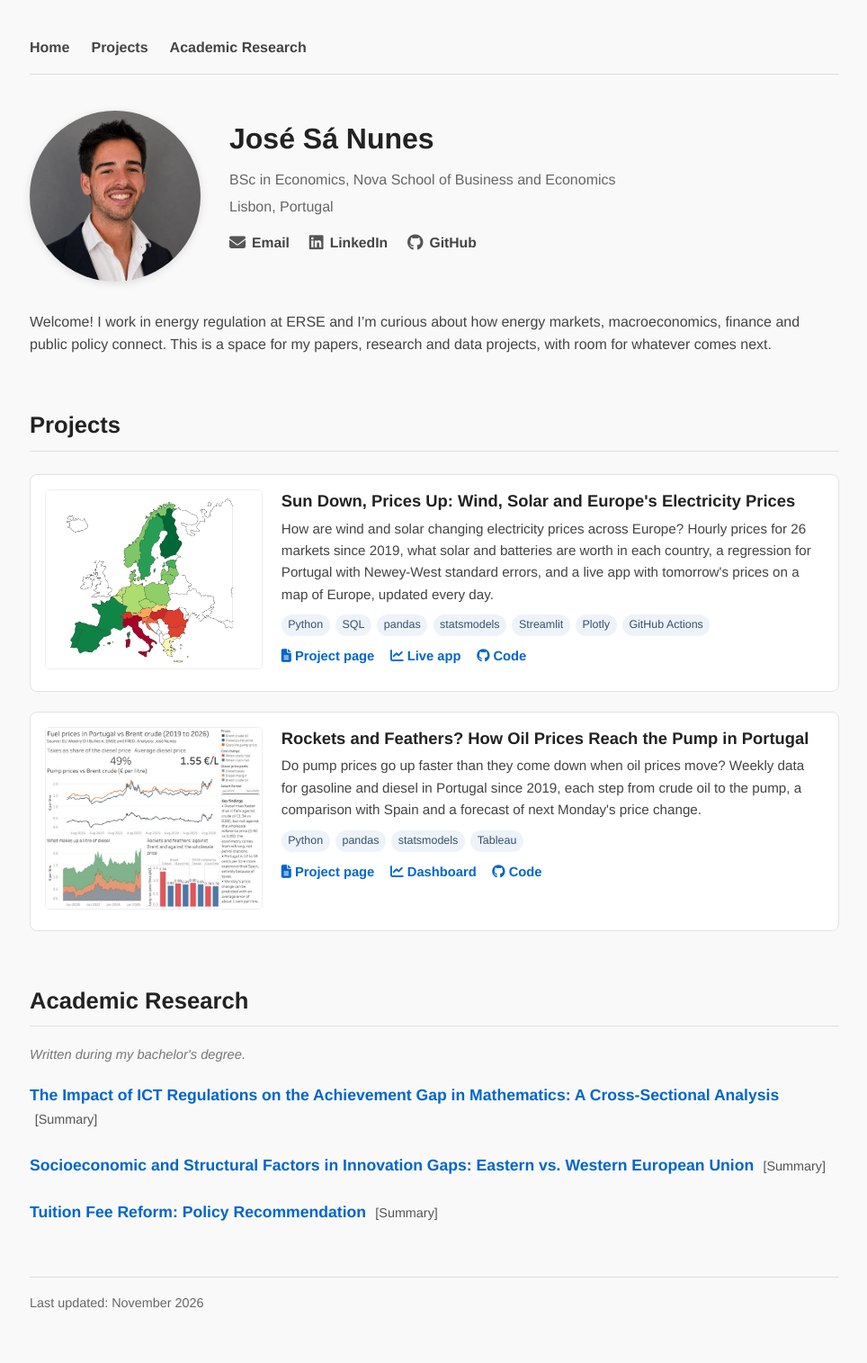
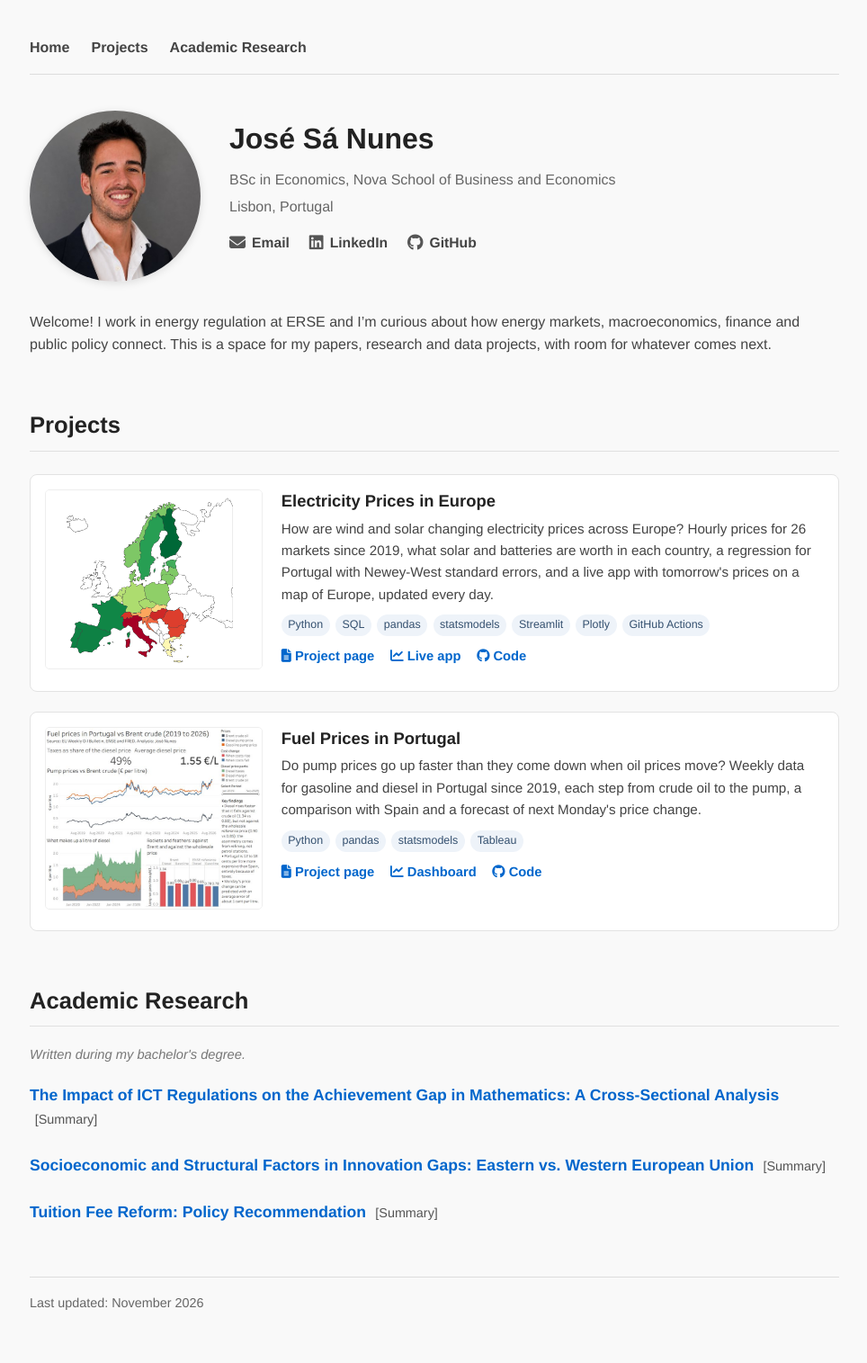
Before and after one commit to josepaulonunes/josepaulonunes.github.io, a Jekyll site: the page built from index.md, in a window 1280 px wide. Shown: the whole page at 90% size, without its empty margins (157-1121 px from the left). Built offline with Jekyll 4.4.1, drawn with Linux system fonts in a browser that asks for light colours.

Commit message:
Use short titles for the projects

```diff
--- a/index.md
+++ b/index.md
@@ -37,7 +37,7 @@ Welcome! I work in energy regulation at ERSE and I’m curious about how energy
   <div class="project-card">
     <a href="/electricity-tracker/" class="project-thumb"><img src="/electricity-tracker/app_thumbnail.png" alt="Map of tomorrow's electricity prices across Europe"></a>
     <div class="project-body">
-    <h3><a href="/electricity-tracker/">Sun Down, Prices Up: Wind, Solar and Europe's Electricity Prices</a></h3>
+    <h3><a href="/electricity-tracker/">Electricity Prices in Europe</a></h3>
       <p>How are wind and solar changing electricity prices across Europe? Hourly prices for 26 markets since 2019, what solar and batteries are worth in each country, a regression for Portugal with Newey-West standard errors, and a live app with tomorrow's prices on a map of Europe, updated every day.</p>
       <div class="tags"><span>Python</span><span>SQL</span><span>pandas</span><span>statsmodels</span><span>Streamlit</span><span>Plotly</span><span>GitHub Actions</span></div>
       <div class="project-links">
@@ -51,7 +51,7 @@ Welcome! I work in energy regulation at ERSE and I’m curious about how energy
   <div class="project-card">
     <a href="/fuel-prices/" class="project-thumb"><img src="/fuel-prices/thumbnail.jpg" alt="Fuel prices in Portugal dashboard"></a>
     <div class="project-body">
-      <h3><a href="/fuel-prices/">Rockets and Feathers? How Oil Prices Reach the Pump in Portugal</a></h3>
+      <h3><a href="/fuel-prices/">Fuel Prices in Portugal</a></h3>
       <p>Do pump prices go up faster than they come down when oil prices move? Weekly data for gasoline and diesel in Portugal since 2019, each step from crude oil to the pump, a comparison with Spain and a forecast of next Monday's price change.</p>
       <div class="tags"><span>Python</span><span>pandas</span><span>statsmodels</span><span>Tableau</span></div>
       <div class="project-links">
```
